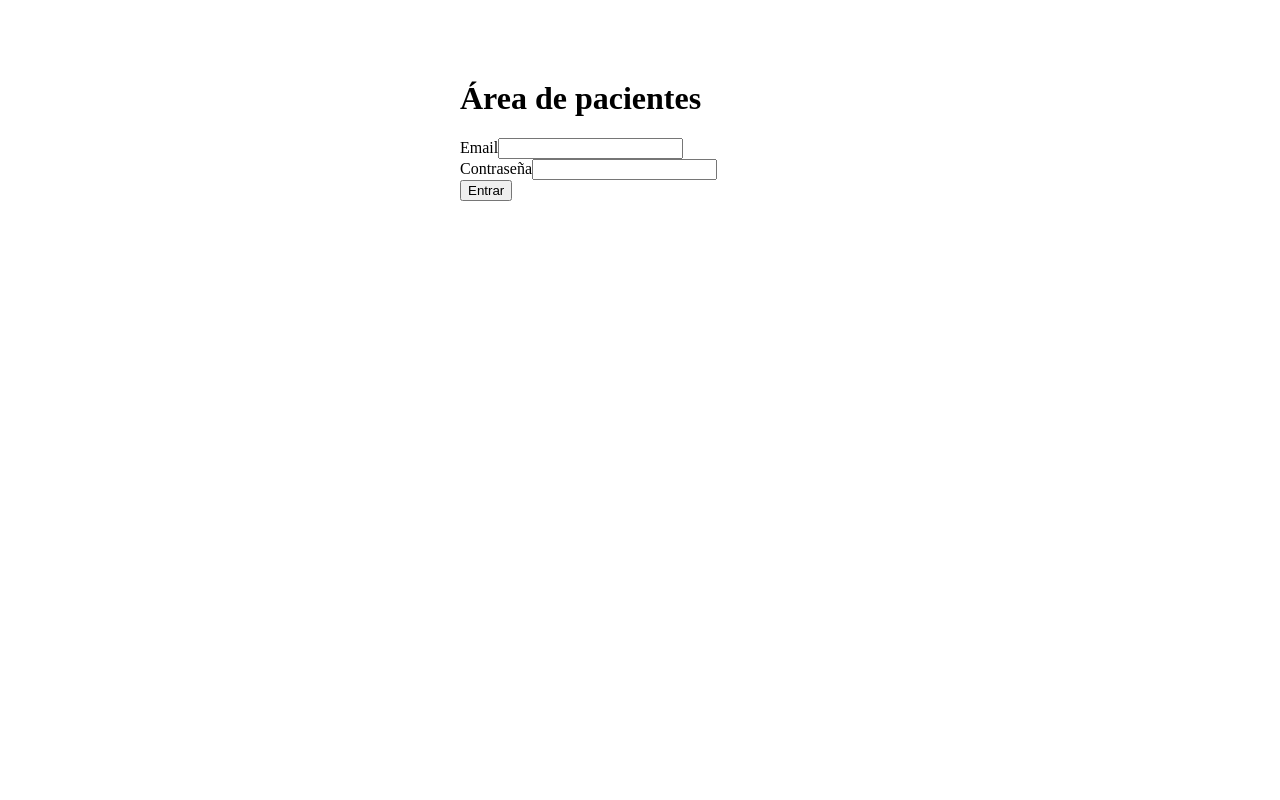
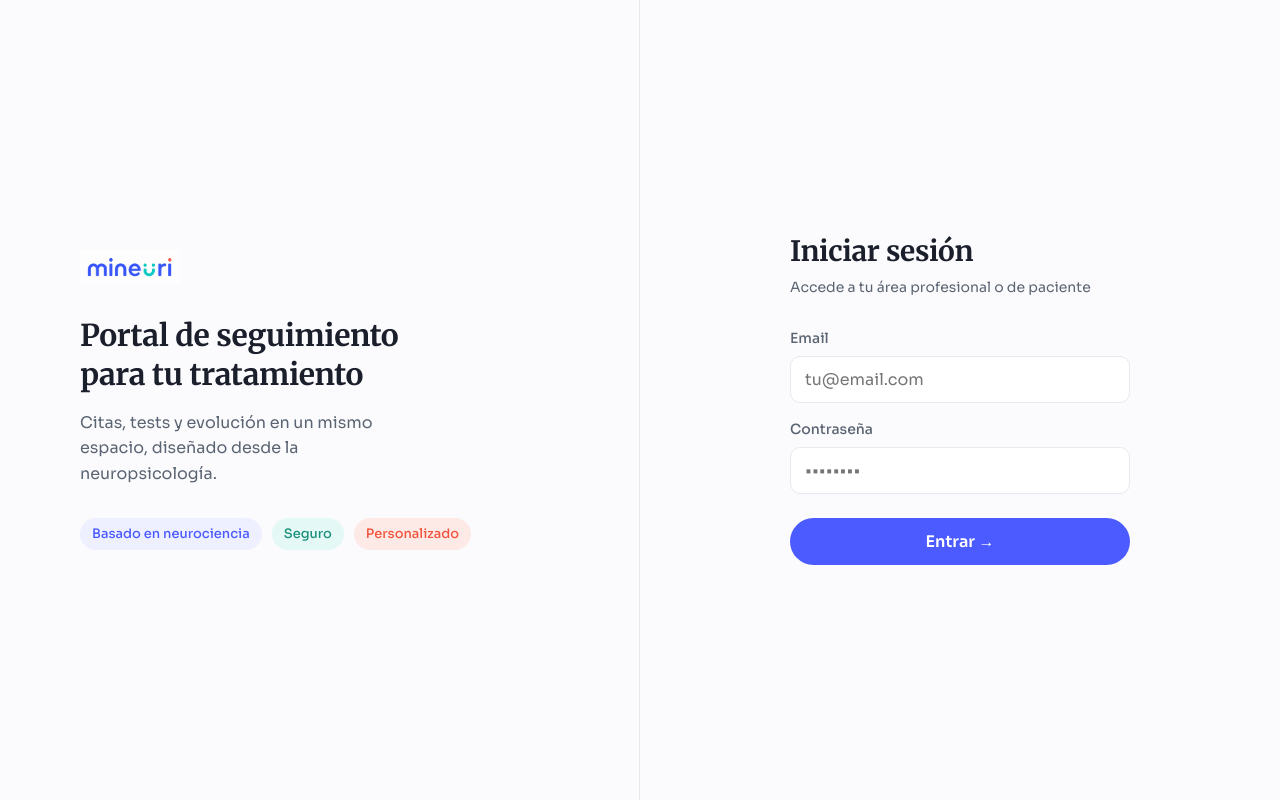
Before and after one commit to carolinasanchezgirona/portal-pacientes-mineuri, a Next.js app: page /login in a window 1280 px wide. Built offline with nearby package versions, Linux system fonts and the light colour scheme.

Commit message:
Aplica sistema de diseno real de Mineuri: colores, tipografia, logo

```diff
--- /dev/null
+++ b/src/app/(auth)/login/login.module.css
@@ -0,0 +1,81 @@
+.wrapper {
+  display: grid;
+  grid-template-columns: 1fr 1fr;
+  min-height: 100vh;
+}
+
+@media (max-width: 860px) {
+  .wrapper {
+    grid-template-columns: 1fr;
+  }
+  .brandPanel {
+    display: none; /* en móvil priorizamos el formulario, no el panel de marca */
+  }
+}
+
+.brandPanel {
+  display: flex;
+  flex-direction: column;
+  align-items: flex-start;
+  justify-content: center;
+  padding: 80px;
+  border-right: 1px solid var(--line);
+}
+
+.logo {
+  height: 34px;
+  width: auto;
+}
+
+.claim {
+  font-family: var(--font-brand);
+  font-weight: 700;
+  font-size: 30px;
+  line-height: 1.3;
+  margin: 32px 0 16px;
+  max-width: 380px;
+}
+
+.sub {
+  font-size: 16px;
+  color: var(--ink-soft);
+  max-width: 340px;
+  line-height: 1.6;
+}
+
+.badges {
+  display: flex;
+  gap: 10px;
+  margin-top: 32px;
+  flex-wrap: wrap;
+}
+
+.formWrap {
+  display: flex;
+  align-items: center;
+  justify-content: center;
+  padding: 40px;
+}
+
+.form {
+  width: 100%;
+  max-width: 340px;
+}
+
+.formSub {
+  font-size: 14px;
+  color: var(--ink-soft);
+  margin: 8px 0 30px;
+}
+
+.errorText {
+  color: var(--coral);
+  font-size: 14px;
+  font-weight: 500;
+  margin-bottom: 12px;
+}
+
+.submitBtn {
+  width: 100%;
+  margin-top: 8px;
+}
--- a/src/app/(auth)/login/page.tsx
+++ b/src/app/(auth)/login/page.tsx
@@ -3,6 +3,8 @@
 import { useState } from "react";
 import { signIn } from "next-auth/react";
 import { useRouter } from "next/navigation";
+import Image from "next/image";
+import styles from "./login.module.css";
 
 export default function LoginPage() {
   const router = useRouter();
@@ -30,41 +32,84 @@ export default function LoginPage() {
     }
 
     // La redirección exacta según rol la resuelve el callback de next-auth
-    // (ver src/lib/auth.ts -> callbacks.redirect), pero por si acaso
-    // forzamos un refresh a la home protegida más genérica.
+    // (ver src/lib/next-auth.ts), pero por si acaso forzamos un refresh
+    // a la home protegida más genérica.
     router.push("/");
     router.refresh();
   }
 
   return (
-    <div style={{ maxWidth: 360, margin: "80px auto" }}>
-      <h1>Área de pacientes</h1>
-      <form onSubmit={handleSubmit}>
-        <div>
+    <div className={styles.wrapper}>
+      {/* Panel de marca — oculto en móvil, ver login.module.css */}
+      <div className={styles.brandPanel}>
+        <Image
+          src="/logo-mineuri.png"
+          alt="Mineuri"
+          width={160}
+          height={56}
+          className={styles.logo}
+          priority
+        />
+        <h1 className={styles.claim}>
+          Portal de seguimiento para tu tratamiento
+        </h1>
+        <p className={styles.sub}>
+          Citas, tests y evolución en un mismo espacio, diseñado desde la
+          neuropsicología.
+        </p>
+        <div className={styles.badges}>
+          <span className="badge badge-indigo">Basado en neurociencia</span>
+          <span className="badge badge-teal">Seguro</span>
+          <span className="badge badge-coral">Personalizado</span>
+        </div>
+      </div>
+
+      <div className={styles.formWrap}>
+        <form className={styles.form} onSubmit={handleSubmit}>
+          <h2>Iniciar sesión</h2>
+          <p className={styles.formSub}>
+            Accede a tu área profesional o de paciente
+          </p>
+
+          <div className="field">
             <label htmlFor="email">Email</label>
             <input
               id="email"
               type="email"
+              placeholder="tu@email.com"
               value={email}
               onChange={(e) => setEmail(e.target.value)}
               required
             />
           </div>
-        <div>
+
+          <div className="field">
             <label htmlFor="password">Contraseña</label>
             <input
               id="password"
               type="password"
+              placeholder="••••••••"
               value={password}
               onChange={(e) => setPassword(e.target.value)}
               required
             />
           </div>
-        {error && <p role="alert">{error}</p>}
-        <button type="submit" disabled={cargando}>
-          {cargando ? "Entrando..." : "Entrar"}
+
+          {error && (
+            <p className={styles.errorText} role="alert">
+              {error}
+            </p>
+          )}
+
+          <button
+            type="submit"
+            className={`btn-primary ${styles.submitBtn}`}
+            disabled={cargando}
+          >
+            {cargando ? "Entrando..." : "Entrar →"}
           </button>
         </form>
       </div>
+    </div>
   );
 }
--- /dev/null
+++ b/src/app/globals.css
@@ -0,0 +1,159 @@
+/* ============================================================
+   Tokens de diseño — Mineuri
+   Fuente: identidad real de mineuri.com + sistema tipográfico
+   definido por Carolina (Merriweather habla, Sora trabaja)
+   ============================================================ */
+
+:root {
+  /* Tipografía — conectada a next/font (ver layout.tsx), no a Google Fonts CDN */
+  --font-brand: var(--font-brand-loaded), Georgia, serif;
+  --font-ui: var(--font-ui-loaded), Arial, sans-serif;
+
+  /* Color de marca */
+  --indigo: #4C5BFF;
+  --indigo-dark: #3944CC;
+  --indigo-soft: #EEF0FF;
+  --teal: #2BC5AE;
+  --teal-soft: #E4F9F5;
+  --coral: #F2543D;
+  --coral-soft: #FDEAE7;
+
+  /* Neutros */
+  --ink: #1B1E2B;
+  --ink-soft: #5B6472; /* nunca más claro: evita "gris demasiado claro" */
+  --line: #E7E9F0;
+  --paper: #FBFBFD;
+  --card: #FFFFFF;
+
+  /* Estado */
+  --ok-bg: #EAF6EE;
+  --ok-fg: #2C8A4B;
+  --pending-bg: var(--coral-soft);
+  --pending-fg: var(--coral);
+}
+
+* {
+  box-sizing: border-box;
+}
+
+body {
+  margin: 0;
+  font-family: var(--font-ui);
+  background: var(--paper);
+  color: var(--ink);
+  font-size: 16px;
+  line-height: 1.55;
+  -webkit-font-smoothing: antialiased;
+}
+
+/* Jerarquía tipográfica — regla fija:
+   Merriweather habla (H1/H2), Sora trabaja (todo lo demás) */
+h1, h2 {
+  font-family: var(--font-brand);
+  font-weight: 700;
+  letter-spacing: -0.01em;
+  line-height: 1.2;
+  margin: 0;
+}
+h1 { font-size: 34px; }
+h2 { font-size: 28px; }
+
+h3, h4 {
+  font-family: var(--font-ui);
+  font-weight: 600;
+  line-height: 1.3;
+  margin: 0;
+}
+h3 { font-size: 22px; }
+h4 { font-size: 18px; }
+
+p {
+  margin: 0;
+  max-width: 70ch; /* 60-75 caracteres por línea */
+}
+
+/* Accesibilidad — reglas fijas del proyecto, no reabrir sin motivo:
+   - nunca peso < 500 en texto con función
+   - nunca texto clínico relevante < 16px
+   - nunca mayúsculas completas en párrafos (solo en etiquetas cortas)
+   - nunca cursiva para instrucciones importantes
+*/
+.text-secondary {
+  color: var(--ink-soft);
+  font-size: 14px;
+}
+
+.eyebrow {
+  font-size: 13px;
+  text-transform: uppercase;
+  letter-spacing: 0.06em;
+  color: var(--ink-soft);
+  font-weight: 600;
+}
+
+/* ---- Componentes reutilizables ---- */
+
+.btn-primary {
+  font-family: var(--font-ui);
+  font-size: 16px;
+  font-weight: 600;
+  color: white;
+  background: var(--indigo);
+  border: none;
+  border-radius: 100px;
+  padding: 13px 24px;
+  cursor: pointer;
+  transition: background 0.15s ease;
+}
+.btn-primary:hover { background: var(--indigo-dark); }
+.btn-primary:disabled { opacity: 0.6; cursor: not-allowed; }
+
+.field { margin-bottom: 16px; }
+.field label {
+  display: block;
+  font-size: 14px;
+  color: var(--ink-soft);
+  margin-bottom: 6px;
+  font-weight: 500;
+}
+.field input {
+  width: 100%;
+  padding: 12px 14px;
+  border: 1px solid var(--line);
+  border-radius: 10px;
+  font-family: var(--font-ui);
+  font-size: 16px; /* nunca menos: es contenido que el usuario introduce */
+  background: var(--card);
+  color: var(--ink);
+}
+.field input:focus {
+  outline: 2px solid var(--indigo);
+  outline-offset: 1px;
+  border-color: var(--indigo);
+}
+
+.badge {
+  display: inline-block;
+  font-size: 13px;
+  font-weight: 500;
+  padding: 6px 12px;
+  border-radius: 100px;
+}
+.badge-indigo { background: var(--indigo-soft); color: var(--indigo); }
+.badge-teal { background: var(--teal-soft); color: #1B8F7C; }
+.badge-coral { background: var(--coral-soft); color: var(--coral); }
+
+.pill {
+  font-size: 12px;
+  font-weight: 600;
+  padding: 4px 10px;
+  border-radius: 100px;
+}
+.pill-ok { background: var(--ok-bg); color: var(--ok-fg); }
+.pill-pending { background: var(--pending-bg); color: var(--pending-fg); }
+
+.card {
+  background: var(--card);
+  border: 1px solid var(--line);
+  border-radius: 16px;
+}
--- /dev/null
+++ b/src/app/layout.tsx
@@ -0,0 +1,36 @@
+import type { Metadata } from "next";
+import { Merriweather, Sora } from "next/font/google";
+import "./globals.css";
+
+// Merriweather: solo titulares (H1/H2) — "Merriweather habla"
+const merriweather = Merriweather({
+  subsets: ["latin"],
+  weight: ["400", "700", "900"],
+  variable: "--font-brand-loaded",
+  display: "swap",
+});
+
+// Sora: interfaz, botones, texto general — "Sora trabaja"
+const sora = Sora({
+  subsets: ["latin"],
+  weight: ["400", "500", "600", "700"],
+  variable: "--font-ui-loaded",
+  display: "swap",
+});
+
+export const metadata: Metadata = {
+  title: "Mineuri — Portal de pacientes",
+  description: "Área de seguimiento para pacientes y profesionales de Mineuri.",
+};
+
+export default function RootLayout({
+  children,
+}: {
+  children: React.ReactNode;
+}) {
+  return (
+    <html lang="es" className={`${merriweather.variable} ${sora.variable}`}>
+      <body>{children}</body>
+    </html>
+  );
+}
```
Also changed, not shown: public/logo-mineuri.png (added), 1 other file (tests, documents, lock files or other folders). Lines whose indentation alone changed are shown as unchanged.
